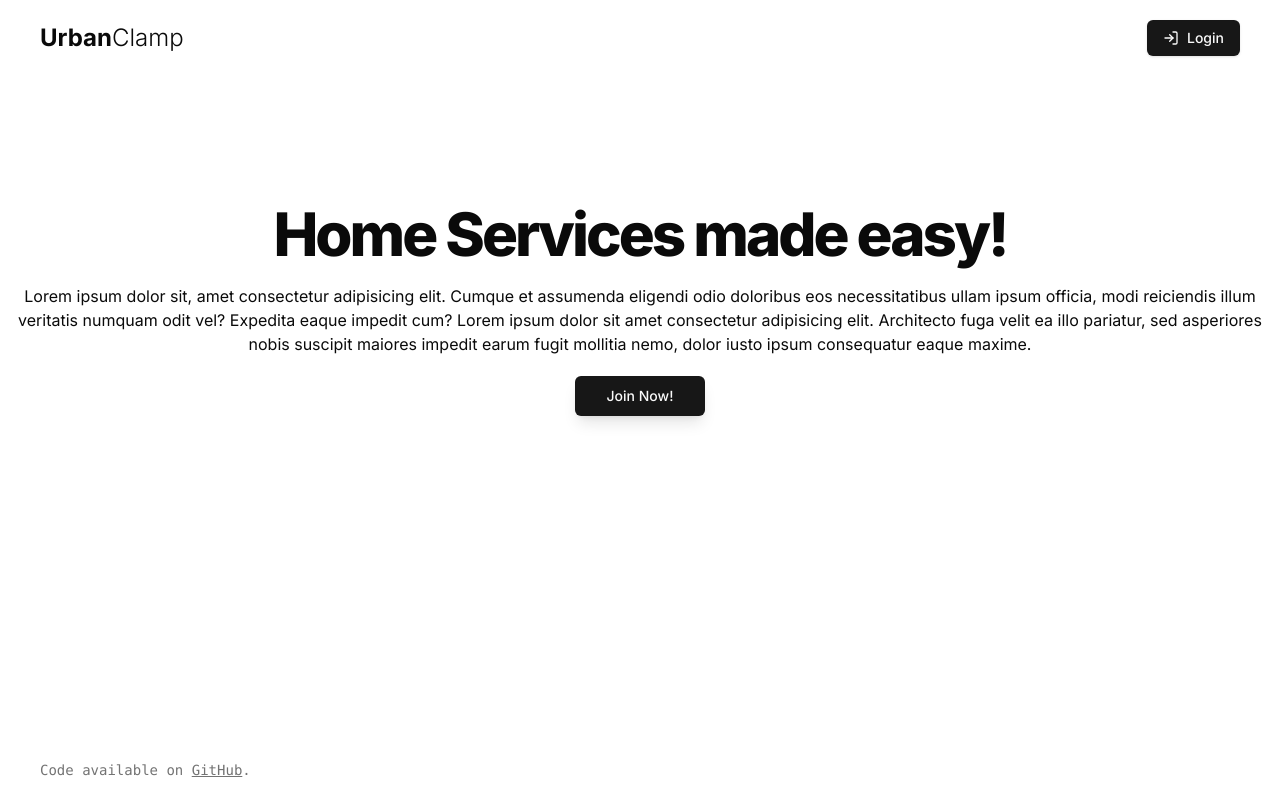
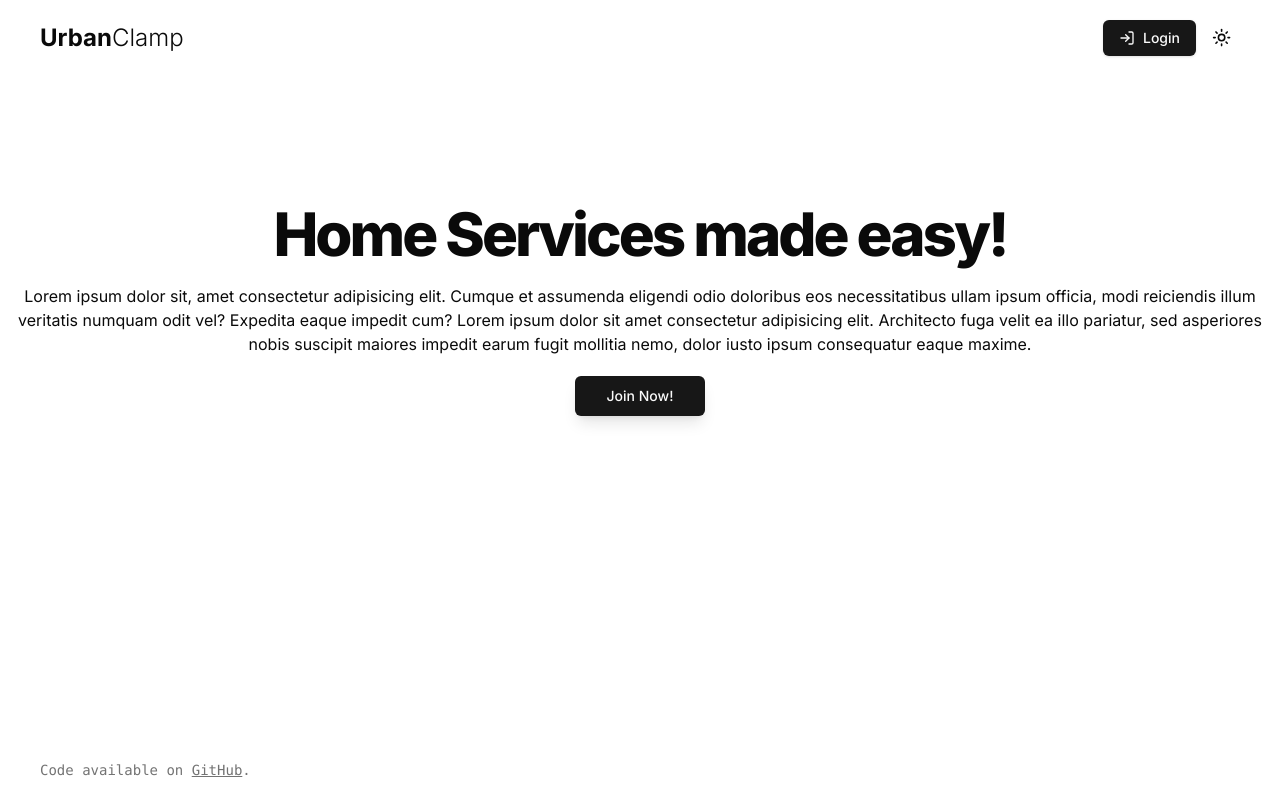
Before and after one commit to pratikstemkar/urbanclamp, a Next.js app in the folder web/: page / in a window 1280 px wide. Built offline with nearby package versions, Linux system fonts and the light colour scheme.

Commit message:
dark mode

```diff
--- a/web/app/_components/Navbar.tsx
+++ b/web/app/_components/Navbar.tsx
@@ -1,4 +1,5 @@
 import { Button } from "@/components/ui/button";
+import { ThemeToggle } from "@/components/ui/theme-toggle";
 import { LogInIcon } from "lucide-react";
 import Link from "next/link";
 
@@ -13,13 +14,14 @@
                     </h1>
                 </Link>
             </div>
-            <div>
+            <div className="flex items-center space-x-2 justify-center">
                 <Button asChild>
                     <Link href="/signin">
                         <LogInIcon className="h-4 w-4 mr-2" />
                         <span>Login</span>
                     </Link>
                 </Button>
+                <ThemeToggle />
             </div>
         </nav>
     );
--- a/web/app/layout.tsx
+++ b/web/app/layout.tsx
@@ -3,6 +3,7 @@
 import { Inter } from "next/font/google";
 import Navbar from "./_components/Navbar";
 import Footer from "./_components/Footer";
+import { ThemeProvider } from "@/components/theme-provider";
 
 // If loading a variable font, you don't need to specify the font weight
 const inter = Inter({
@@ -25,11 +26,18 @@
             <body
                 className={`${inter.className} antialiased flex flex-col justify-between w-full min-h-screen`}
             >
-                <div>
-                    <Navbar />
-                    {children}
-                </div>
-                <Footer />
+                <ThemeProvider
+                    attribute="class"
+                    defaultTheme="system"
+                    enableSystem
+                    disableTransitionOnChange
+                >
+                    <div>
+                        <Navbar />
+                        {children}
+                    </div>
+                    <Footer />
+                </ThemeProvider>
             </body>
         </html>
     );
--- /dev/null
+++ b/web/components/theme-provider.tsx
@@ -0,0 +1,9 @@
+"use client";
+
+import * as React from "react";
+import { ThemeProvider as NextThemesProvider } from "next-themes";
+import { type ThemeProviderProps } from "next-themes/dist/types";
+
+export function ThemeProvider({ children, ...props }: ThemeProviderProps) {
+    return <NextThemesProvider {...props}>{children}</NextThemesProvider>;
+}
--- /dev/null
+++ b/web/components/ui/theme-toggle.tsx
@@ -0,0 +1,25 @@
+"use client";
+
+import * as React from "react";
+import { Moon, Sun } from "lucide-react";
+import { useTheme } from "next-themes";
+
+import { Button } from "@/components/ui/button";
+
+export function ThemeToggle() {
+    const { setTheme, theme } = useTheme();
+
+    return (
+        <Button
+            variant="ghost"
+            size="icon"
+            onClick={() => {
+                theme === "light" ? setTheme("dark") : setTheme("light");
+            }}
+        >
+            <Sun className="h-[1.2rem] w-[1.2rem] rotate-0 scale-100 transition-all dark:-rotate-90 dark:scale-0" />
+            <Moon className="absolute h-[1.2rem] w-[1.2rem] rotate-90 scale-0 transition-all dark:rotate-0 dark:scale-100" />
+            <span className="sr-only">Toggle theme</span>
+        </Button>
+    );
+}
--- a/web/package.json
+++ b/web/package.json
@@ -18,6 +18,7 @@
     "clsx": "^2.1.1",
     "lucide-react": "^0.447.0",
     "next": "14.2.14",
+    "next-themes": "^0.3.0",
     "react": "^18",
     "react-dom": "^18",
     "react-hook-form": "^7.53.0",
```
Also changed, not shown: 1 other file (tests, documents, lock files or other folders).
